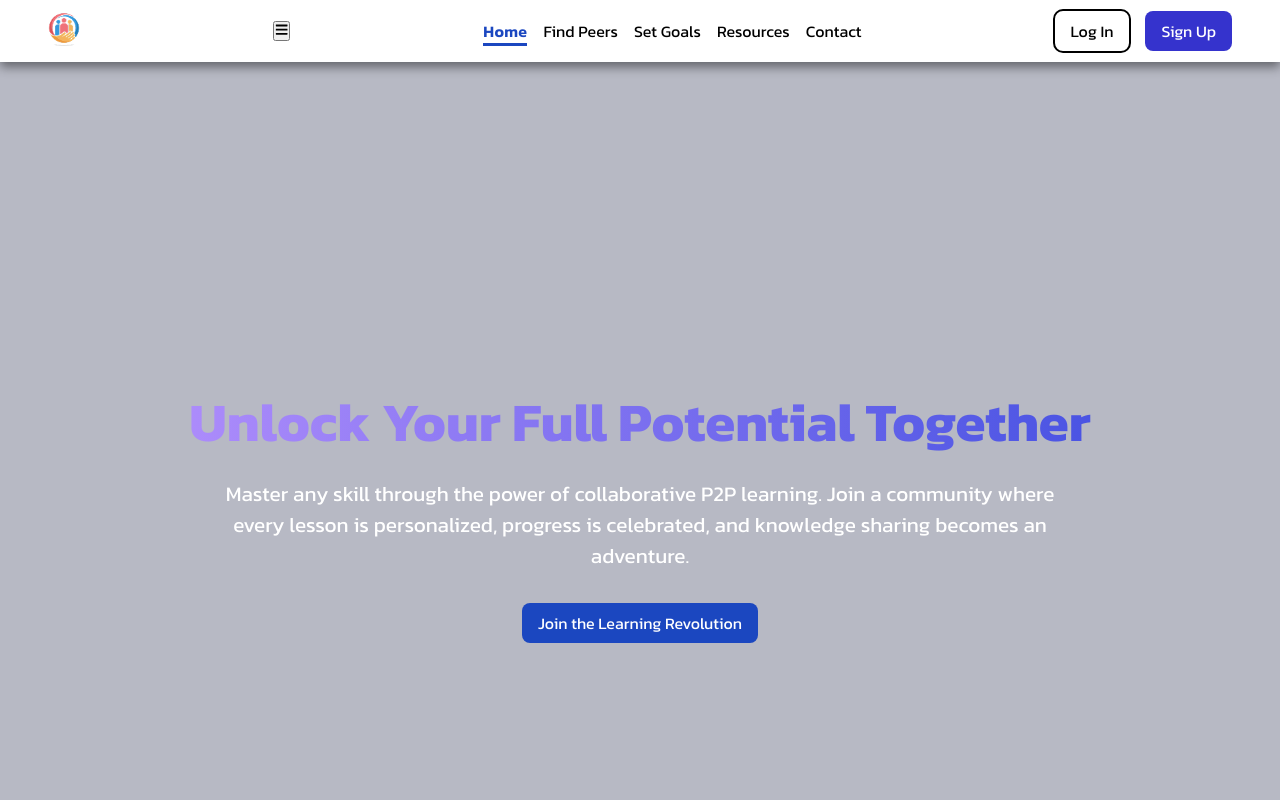
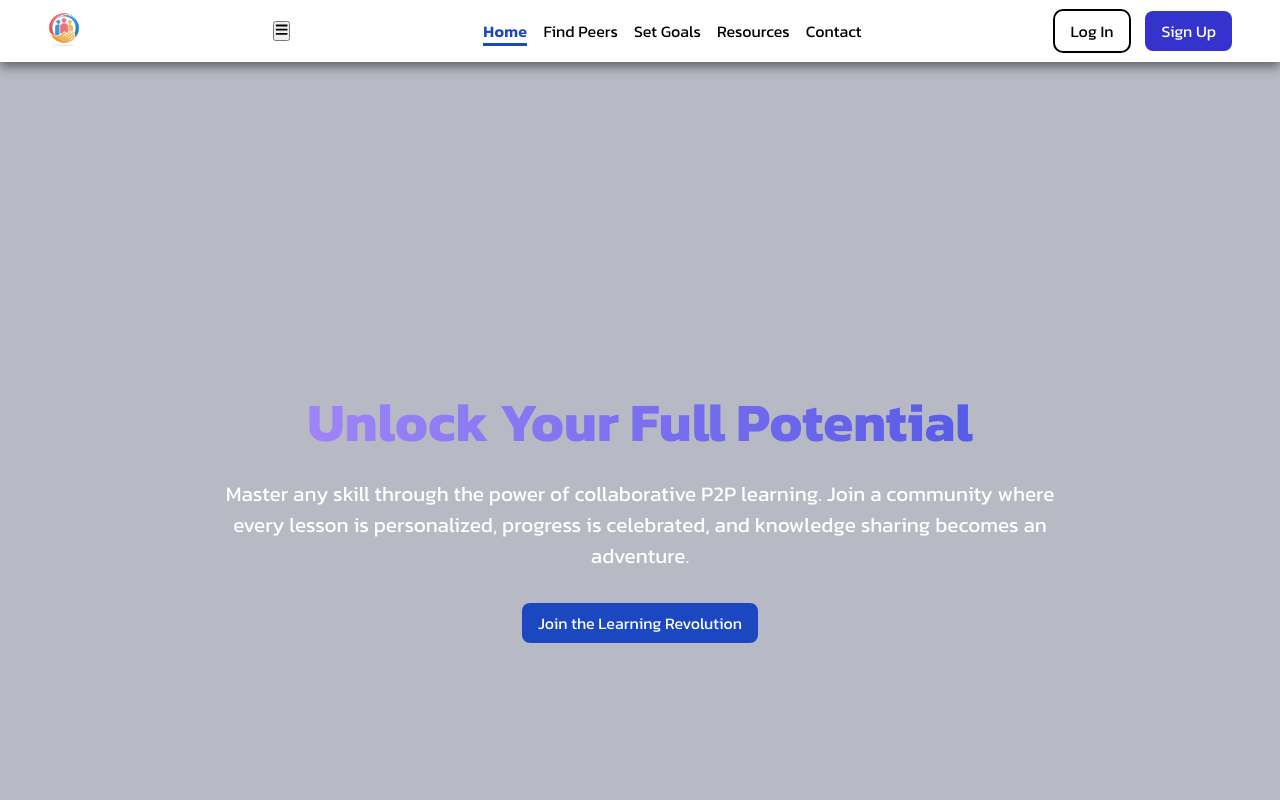
Before and after one commit to ZENith-95/Learnode, a React (Vite) app: page / in a window 1280 px wide. Shown: the top 800 px of the page. Built offline with nearby package versions, Linux system fonts and the light colour scheme.

Commit message:
added Home and FindPeers pages with styles, navigation, and assets

```diff
--- a/src/pages/landing_page/LandingPage.jsx
+++ b/src/pages/landing_page/LandingPage.jsx
@@ -15,7 +15,7 @@ const LandingPage = () => {
         <section className="hero" id="hero">
           <div className="hero-content">
             <div className="hero-left">
-              <h1>Unlock Your Full Potential Together</h1>
+              <h1>Unlock Your Full Potential</h1>
               <p>
                 Master any skill through the power of collaborative P2P learning.
                 Join a community where every lesson is personalized, progress is
```
